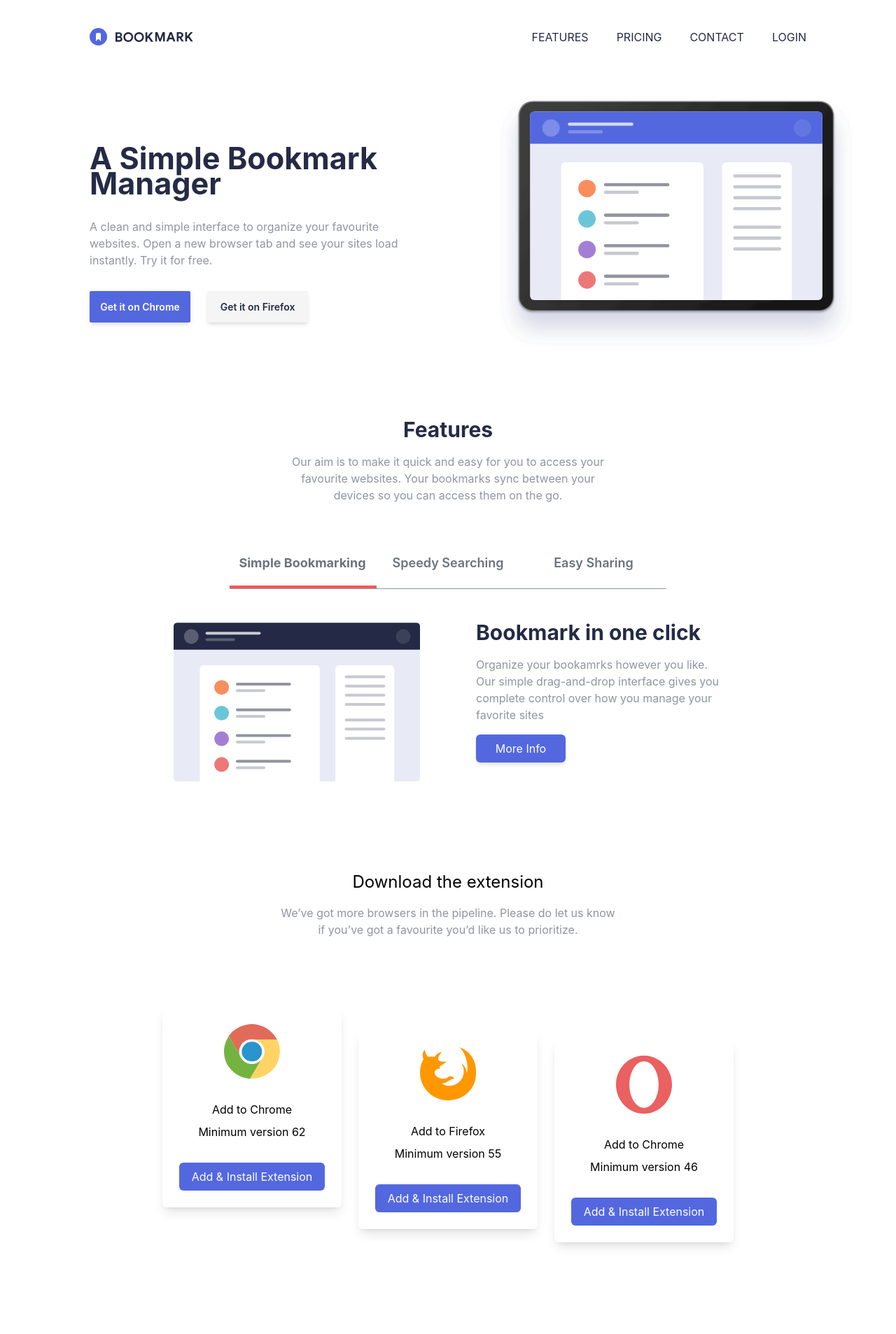
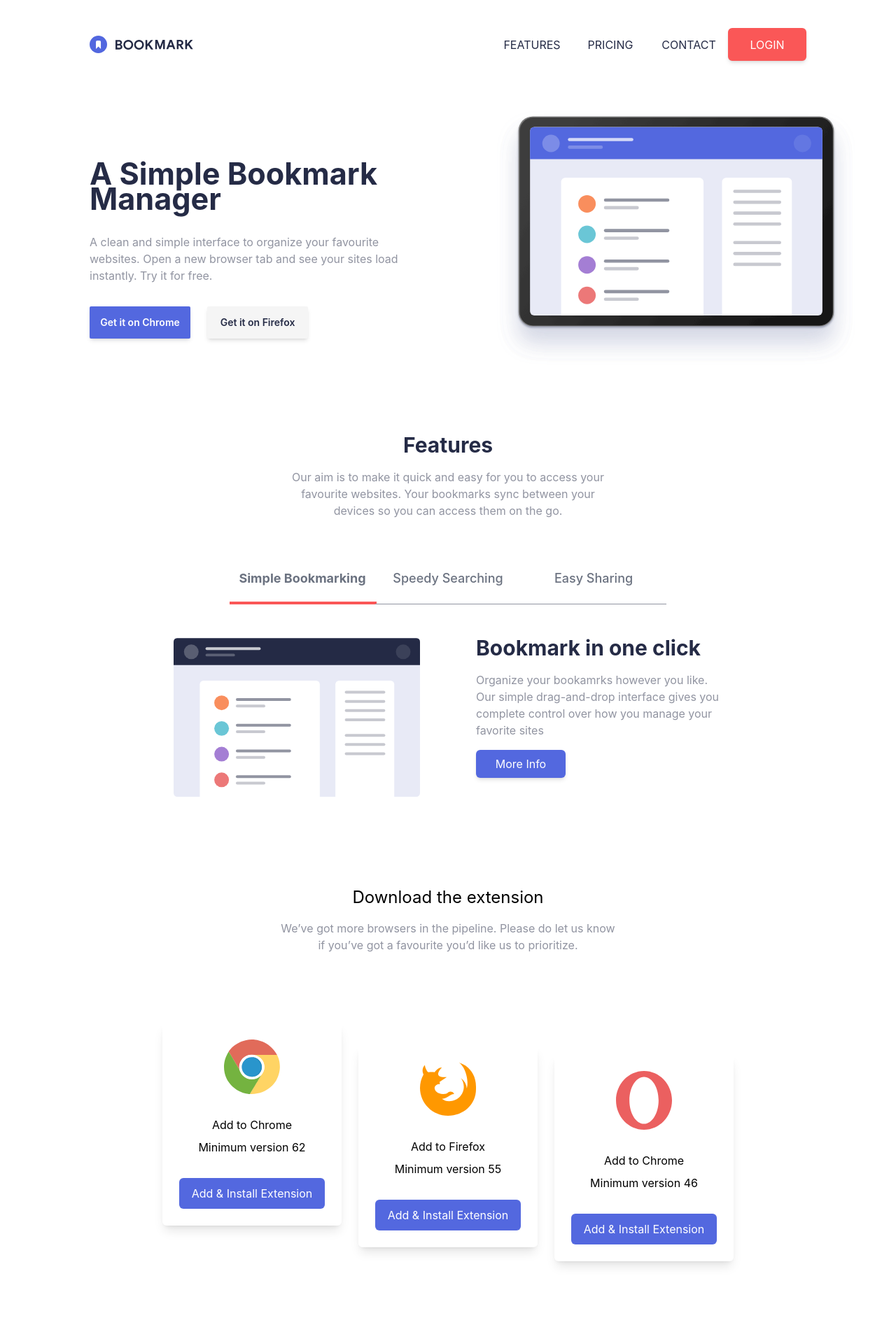
Before and after one commit to Zeey76/bookmark-landing-page, a React (Create React App) app: page / in a window 1280 px wide. Shown: the top 1907 px of the page at 70% size. Built offline with nearby package versions, Linux system fonts and the light colour scheme.

Commit message:
updated styling

```diff
--- a/src/App.css
+++ b/src/App.css
@@ -25,6 +25,7 @@ hr {
 button {
   cursor: pointer;
 }
+
 @media (max-width: 360px) {
   .hero-buttons {
     flex-wrap: wrap;
--- a/src/components/Extensions.js
+++ b/src/components/Extensions.js
@@ -16,7 +16,7 @@ function Extensions() {
               <p className="mb-0.5 text-center">Add to Chrome</p>
               <p className="text-center">Minimum version 62</p>
             </div>
-            <button className="bg-SoftBlue w-[13rem] pt-0.5 pb-0.5 text-white rounded-md">
+            <button className="bg-SoftBlue w-[13rem] pt-0.5 pb-0.5 text-white rounded-md border-2 border-transparent hover:bg-white hover:text-SoftBlue hover:border-SoftBlue">
               Add & Install Extension
             </button>
           </div>
@@ -26,7 +26,7 @@ function Extensions() {
               <p className="mb-0.5 text-center">Add to Firefox</p>
               <p className="text-center">Minimum version 55</p>
             </div>
-            <button className="bg-SoftBlue w-[13rem] pt-0.5 pb-0.5 text-white rounded-md">
+            <button className="bg-SoftBlue w-[13rem] pt-0.5 pb-0.5 text-white rounded-md border-2 border-transparent hover:bg-white hover:text-SoftBlue hover:border-SoftBlue">
               Add & Install Extension
             </button>
           </div>
@@ -36,7 +36,7 @@ function Extensions() {
               <p className="mb-0.5 text-center">Add to Chrome</p>
               <p className="text-center">Minimum version 46</p>
             </div>
-            <button className="bg-SoftBlue w-[13rem] pt-0.5 pb-0.5 text-white rounded-md">
+            <button className="bg-SoftBlue w-[13rem] pt-0.5 pb-0.5 text-white rounded-md border-2 border-transparent hover:bg-white hover:text-SoftBlue hover:border-SoftBlue">
               Add & Install Extension
             </button>
           </div>
--- a/src/components/FAQ.js
+++ b/src/components/FAQ.js
@@ -21,7 +21,7 @@ function Faq() {
         <div>
           <hr />
           <div className="flex justify-between items-center mt-1 mb-1 cursor-pointer"  onClick={() => handlePanel(1)}>
-            <h4 className="font-semibold text-VeryDarkBlue text-[1.1rem]">
+            <h4 className="font-semibold text-VeryDarkBlue text-[1.1rem] hover:text-SoftRed w-full">
               What is a Bookmark?
             </h4>
 
@@ -50,7 +50,7 @@ function Faq() {
           {openPanel === 1 && <FaqContent />}
           <hr />
           <div className="flex justify-between items-center mt-1 mb-1 cursor-pointer"  onClick={() => handlePanel(2)}>
-            <h4 className="font-semibold text-VeryDarkBlue text-[1.1rem]">
+            <h4 className="font-semibold text-VeryDarkBlue text-[1.1rem] hover:text-SoftRed w-full">
               How can i request a new browser?
             </h4>
             <div>
@@ -78,7 +78,7 @@ function Faq() {
           {openPanel === 2 && <FaqContent />}
           <hr />
           <div className="flex justify-between items-center mt-1 mb-1 cursor-pointer"  onClick={() => handlePanel(3)}>
-            <h4 className="font-semibold text-VeryDarkBlue text-[1.1rem]">
+            <h4 className="font-semibold text-VeryDarkBlue text-[1.1rem] hover:text-SoftRed w-full">
               Is there a mobile app?
             </h4>
             <div>
@@ -106,7 +106,7 @@ function Faq() {
           {openPanel === 3 && <FaqContent />}
           <hr />
           <div className="flex justify-between items-center mt-1 mb-1 cursor-pointer"  onClick={() => handlePanel(4)}>
-            <h4 className="font-semibold text-VeryDarkBlue text-[1.1rem]">
+            <h4 className="font-semibold text-VeryDarkBlue text-[1.1rem] hover:text-SoftRed w-full">
               What about other Chromium browsers
             </h4>
             <div>
--- a/src/components/FeaturesFolder.js/TabsOptions.js
+++ b/src/components/FeaturesFolder.js/TabsOptions.js
@@ -6,10 +6,10 @@ export default function Tabs({ setActiveTab, activeTab }) {
         <div className="relative w-full">
           <h3
             className={`tab pb-[1.4rem] pt-[1.4rem] text-lg text-gray-500 border-b-[1px] border-GrayishBlue text-center ${
-              activeTab === "Tab1" ? "active font-bold" : "font-semibold"
+              activeTab === "Tab1" ? "active font-bold" : "font-medium"
             }`}
           >
-            <button onClick={() => setActiveTab("Tab1")}>
+            <button onClick={() => setActiveTab("Tab1")} className="hover:text-SoftRed">
               Simple Bookmarking
             </button>
           </h3>
@@ -17,10 +17,10 @@ export default function Tabs({ setActiveTab, activeTab }) {
         <div className="relative w-full">
           <h3
             className={`tab pb-[1.4rem] pt-[1.4rem] text-lg text-gray-500 border-b-[1px] border-GrayishBlue text-center ${
-              activeTab === "Tab2" ? "active font-bold" : "font-semibold"
+              activeTab === "Tab2" ? "active font-bold" : "font-medium"
             }`}
           >
-            <button onClick={() => setActiveTab("Tab2")}>
+            <button onClick={() => setActiveTab("Tab2")} className="hover:text-SoftRed">
               Speedy Searching
             </button>
           </h3>
@@ -28,10 +28,10 @@ export default function Tabs({ setActiveTab, activeTab }) {
         <div className="relative w-full">
           <h3
             className={`tab pb-[1.4rem] pt-[1.4rem] text-lg text-gray-500 border-b-[1px] border-GrayishBlue text-center  ${
-              activeTab === "Tab3" ? "active font-bold" : "font-semibold"
+              activeTab === "Tab3" ? "active font-bold" : "font-medium"
             }`}
           >
-            <button onClick={() => setActiveTab("Tab3")}>Easy Sharing</button>
+            <button onClick={() => setActiveTab("Tab3")} className="hover:text-SoftRed">Easy Sharing</button>
           </h3>
         </div>
       </div>
--- a/src/components/Footer/BottomFooter.js
+++ b/src/components/Footer/BottomFooter.js
@@ -20,9 +20,9 @@ export default function BottomFooter() {
             </g>
           </svg>
 
-          <button className="uppercase text-white">Features</button>
-          <button className="uppercase text-white">Pricing</button>
-          <button className="uppercase text-white">Contact</button>
+          <button className="uppercase text-neutral-200">Features</button>
+          <button className="uppercase text-neutral-200">Pricing</button>
+          <button className="uppercase text-neutral-200">Contact</button>
         </div>
 
         <div className="flex gap-2">
--- a/src/components/Header.js
+++ b/src/components/Header.js
@@ -1,13 +1,16 @@
+import { useState } from "react";
+
 function Header() {
+  const [active, setActive] = useState("login")
   return (
     <div className="flex justify-between items-center w-[80%] mx-auto">
       <img src="./images/logo-bookmark.svg" alt="" />
       {/* For Large Screens */}
-      <div className="hidden lg:flex gap-2.5">
-        <button className="uppercase text-VeryDarkBlue">Features</button>
-        <button className="uppercase text-VeryDarkBlue">Pricing</button>
-        <button className="uppercase text-VeryDarkBlue">Contact</button>
-        <button className="uppercase text-VeryDarkBlue">Login</button>
+      <div className="hidden lg:flex ">
+        <button className={`uppercase pt-[0.6rem] pb-[0.6rem] rounded-md w-7 text-VeryDarkBlue font-normal hover:text-SoftRed ${active === "features" ? "bg-SoftRed shadow-md text-white hover:bg-white border-2 border-SoftRed" : ""}`} onClick={() => setActive("features")}>Features</button>
+        <button className={`uppercase pt-[0.6rem] pb-[0.6rem] rounded-md w-7 text-VeryDarkBlue font-normal hover:text-SoftRed ${active === "pricing" ? "bg-SoftRed shadow-md text-white hover:bg-white border-2 border-SoftRed" : ""}`} onClick={() => setActive("pricing")}>Pricing</button>
+        <button className={`uppercase pt-[0.6rem] pb-[0.6rem] rounded-md w-7 text-VeryDarkBlue font-normal hover:text-SoftRed ${active === "contact" ? "bg-SoftRed shadow-md text-white hover:bg-white border-2 border-SoftRed" : ""}`} onClick={() => setActive("contact")}>Contact</button>
+        <button className={`uppercase pt-[0.6rem] pb-[0.6rem] rounded-md w-7 text-VeryDarkBlue font-normal hover:text-SoftRed ${active === "login" ? "bg-SoftRed shadow-md text-white hover:bg-white border-2 border-SoftRed" : ""}`} onClick={() => setActive("login")}>Login</button>
       </div>
       <div className="block lg:hidden">
         <img src="./images/icon-hamburger.svg" alt="" />
--- a/src/components/Hero.js
+++ b/src/components/Hero.js
@@ -10,10 +10,10 @@ function Hero() {
           a new browser tab and see your sites load instantly. Try it for free.
         </p>
         <div className="hero-buttons flex gap-1.5 justify-center lg:justify-start ">
-          <button className="bg-SoftBlue w-9 text-sm pt-[0.8rem] pb-[0.8rem] font-semibold shadow-md text-white rounded-sm">
+          <button className="bg-SoftBlue w-9 text-sm pt-[0.7rem] pb-[0.7rem] font-semibold shadow-md text-white rounded-sm border-2 border-transparent hover:bg-white hover:text-SoftBlue hover:border-SoftBlue">
             Get it on Chrome
           </button>
-          <button className="bg-neutral-100 font-semibold text-sm text-VeryDarkBlue shadow-md w-9 pt-[0.8rem] pb-[0.8rem] rounded-sm">
+          <button className="bg-neutral-100 font-semibold text-sm text-VeryDarkBlue shadow-md w-9 pt-[0.7rem] pb-[0.7rem] rounded-sm border-2 border-transparent hover:bg-white  hover:border-VeryDarkBlue">
             Get it on Firefox
           </button>
         </div>
```
